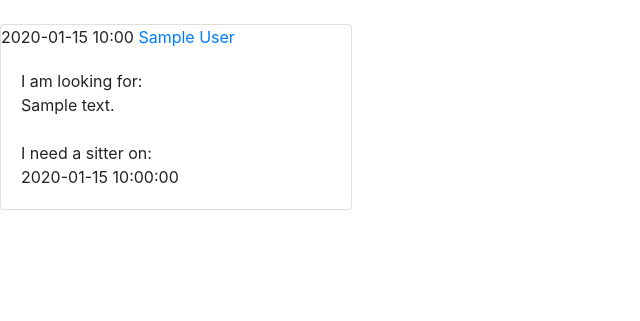
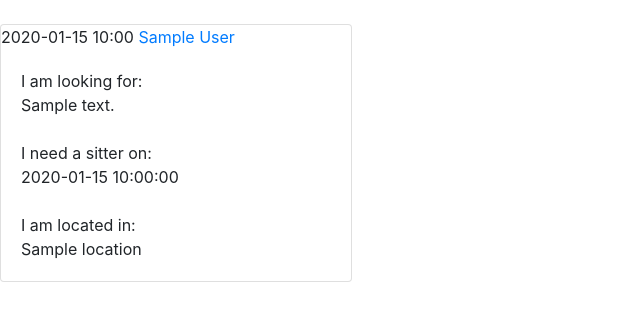
Before and after one commit to shdant113/PetShare, a Python web app: template templates/dashboard.html in a window 1280 px wide. Shown: the part 108-429 px from the top of the page, without its empty margins (0-640 px from the left). Run offline with Jinja, Linux system fonts and the light colour scheme; the template is opened without the code that fills it: most values are stand-ins (such as "Sample title", 1, 10 or a date in 2020); some libraries are stand-ins or nearby versions.

Commit message:
posts have location

```diff
--- a/templates/dashboard.html
+++ b/templates/dashboard.html
@@ -21,7 +21,9 @@
 					I am looking for: <br>
 					{{ post.content }} <br><br>
 					I need a sitter on: <br>
-					{{ post.requested_time }}
+					{{ post.requested_time }} <br><br>
+					I am located in: <br>
+					{{ post.user.location }}
 				</p>
 			</div>
 		</div>
--- a/templates/user_profile.html
+++ b/templates/user_profile.html
@@ -51,7 +51,9 @@
 					I am looking for: <br>
 					{{ post.content }} <br><br>
 					I need a sitter on: <br>
-					{{ post.requested_time }}
+					{{ post.requested_time }} <br><br>
+					I am in: <br>
+					{{ post.user.location }}
 				</p>
 			</div>
 			{% if user == current_user %}
```
